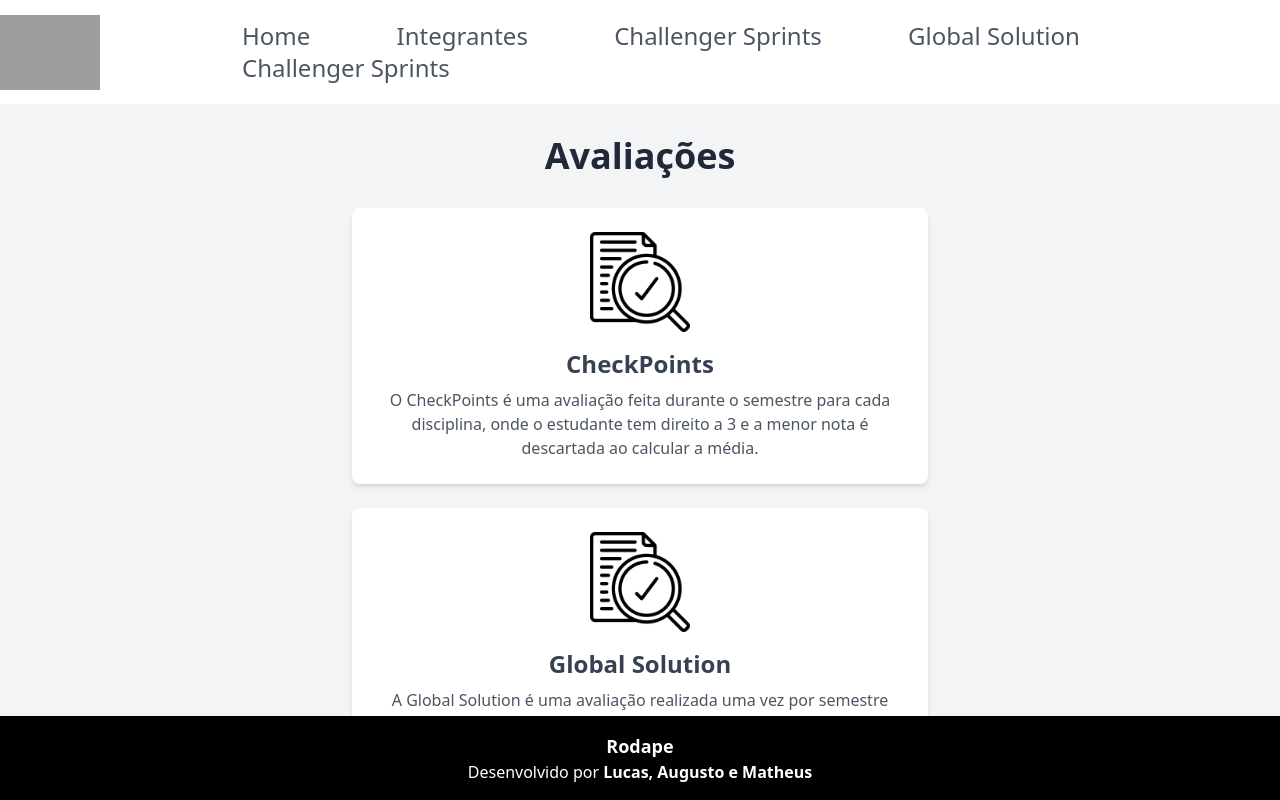
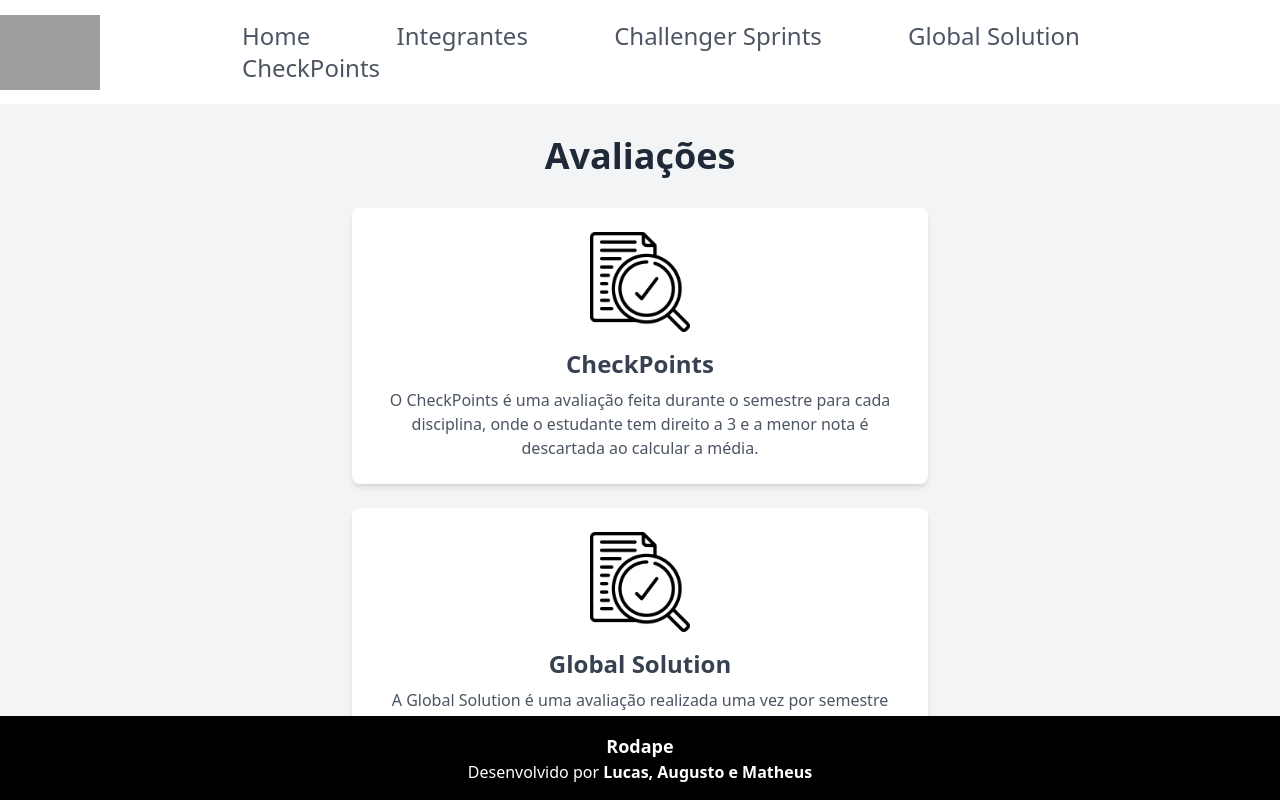
Before and after one commit to lopeslyra10/CP6---Front, a Next.js app in the folder cp6-front/: page / in a window 1280 px wide. Shown: the top 800 px of the page. Built offline with nearby package versions, Linux system fonts and the light colour scheme; grey boxes are pictures that could not be loaded.

Commit message:
Menu atualizado

```diff
--- a/cp6-front/src/app/Components/Menu/Menu.tsx
+++ b/cp6-front/src/app/Components/Menu/Menu.tsx
@@ -6,9 +6,9 @@ export default function Menu() {
             <ul>
                 <li> <Link href="/">Home</Link> </li>
                 <li> <Link href="/Integrantes">Integrantes</Link> </li>
-                <li> <Link href="/Integrantes">Challenger Sprints</Link> </li>
-                <li> <Link href="/Integrantes">Global Solution</Link> </li>
-                <li> <Link href="/Integrantes">Challenger Sprints</Link> </li>
+                <li> <Link href="/avaliacoes/ChallengerSprints">Challenger Sprints</Link> </li>
+                <li> <Link href="/avaliacoes/GlobalSolution">Global Solution</Link> </li>
+                <li> <Link href="/avaliacoes/CheckPoints">CheckPoints</Link> </li>
             </ul>
         </nav>
     )
```
